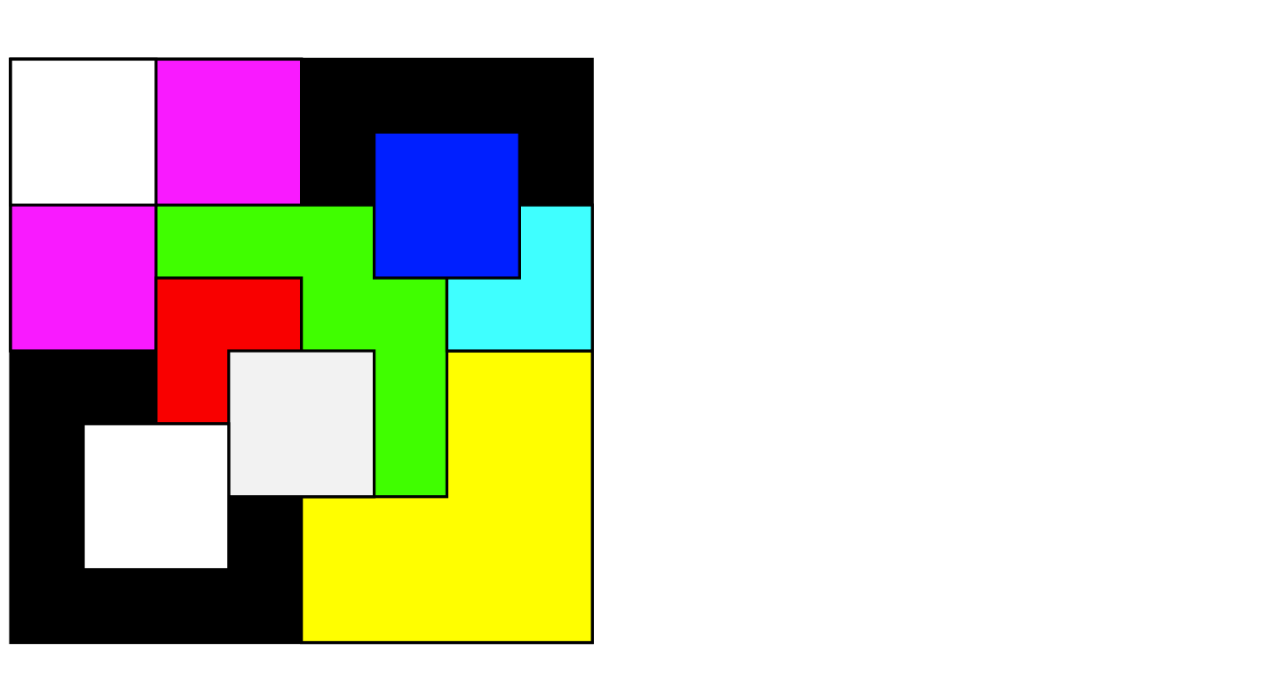
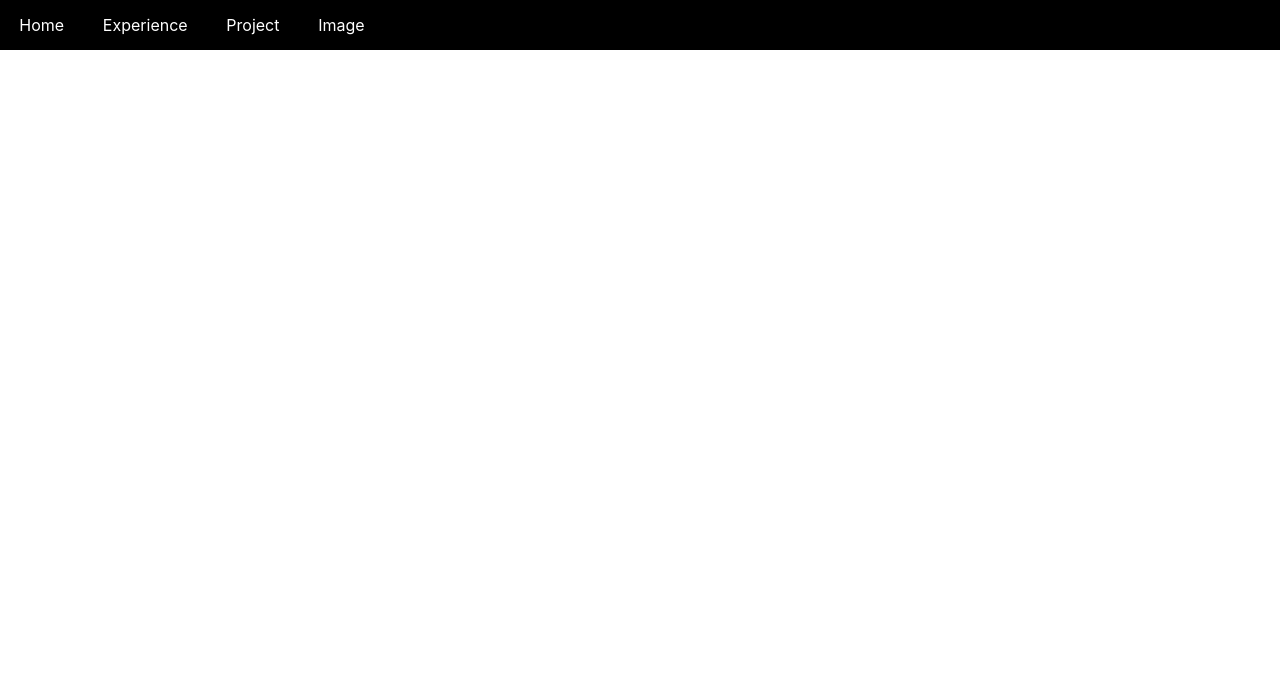
Before and after one commit to lj05117/portfolio, a React (Create React App) app: page / in a window 1280 px wide. Shown: the top 684 px of the page. Built offline with nearby package versions, Linux system fonts and the light colour scheme.

Commit message:
헤더 적용

```diff
--- a/src/App.tsx
+++ b/src/App.tsx
@@ -2,12 +2,14 @@ import React from "react";
 import { BrowserRouter, Routes, Route } from "react-router-dom";
 import logo from "./logo.svg";
 import { RMImagePage } from "./pages/index";
+import Header from "./components/Header";
 
 function App() {
   return (
     <BrowserRouter>
+      <Header />
       <Routes>
-        <Route path="/" element={<RMImagePage></RMImagePage>}></Route>
+        <Route path="/image" element={<RMImagePage></RMImagePage>}></Route>
       </Routes>
     </BrowserRouter>
   );
```
